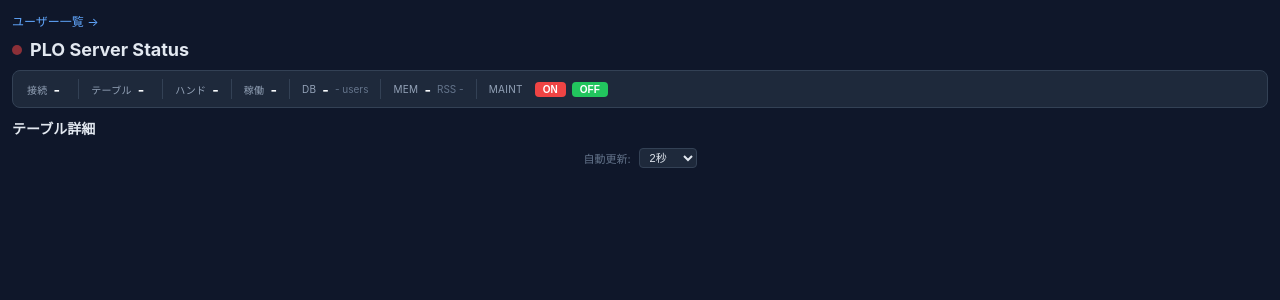
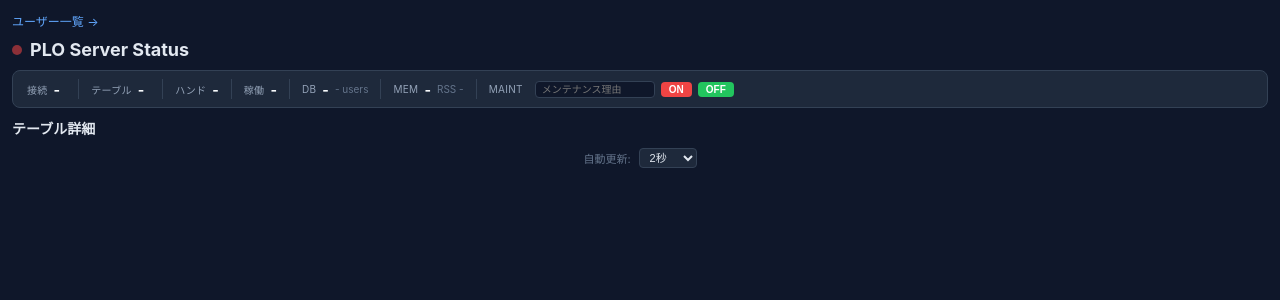
Before and after one commit to okihara/plo-game, a Node project: template server/src/modules/admin/views/dashboard.ejs in a window 1280 px wide. Shown: the top 300 px of the page. Run offline with Node 20 templates, Linux system fonts and the light colour scheme; the template is opened without the code that fills it, so the values that code supplies are empty.

Commit message:
Fix admin dashboard maintenance toggle by adding missing message input
The toggleMaintenance() function referenced a non-existent
maintenanceMessage element, causing a null reference error when
clicking the ON/OFF buttons.

Co-Authored-By: Claude Opus 4.6 <noreply@anthropic.com>

```diff
--- a/server/src/modules/admin/views/dashboard.ejs
+++ b/server/src/modules/admin/views/dashboard.ejs
@@ -168,6 +168,7 @@
       <div class="sb-item">
         <span class="sb-label">Maint</span>
         <span id="maintenanceStatus" class="sb-value"></span>
+        <input id="maintenanceMessage" type="text" placeholder="メンテナンス理由" style="background:#0f172a;color:#e2e8f0;border:1px solid #334155;border-radius:4px;padding:2px 6px;font-size:10px;width:120px;">
         <button class="maint-btn" style="background:#ef4444" onclick="toggleMaintenance(true)">ON</button>
         <button class="maint-btn" style="background:#22c55e" onclick="toggleMaintenance(false)">OFF</button>
       </div>
```
